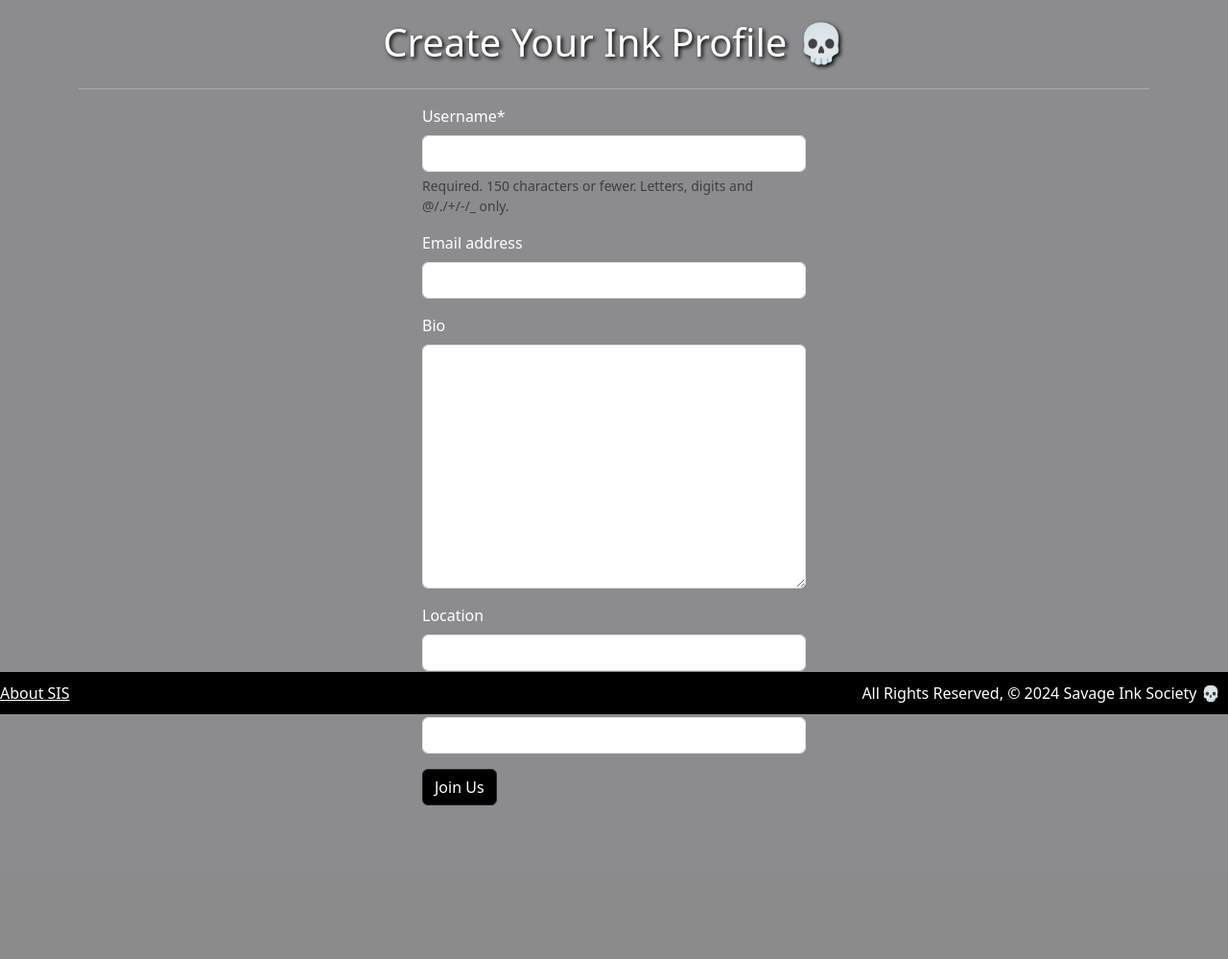
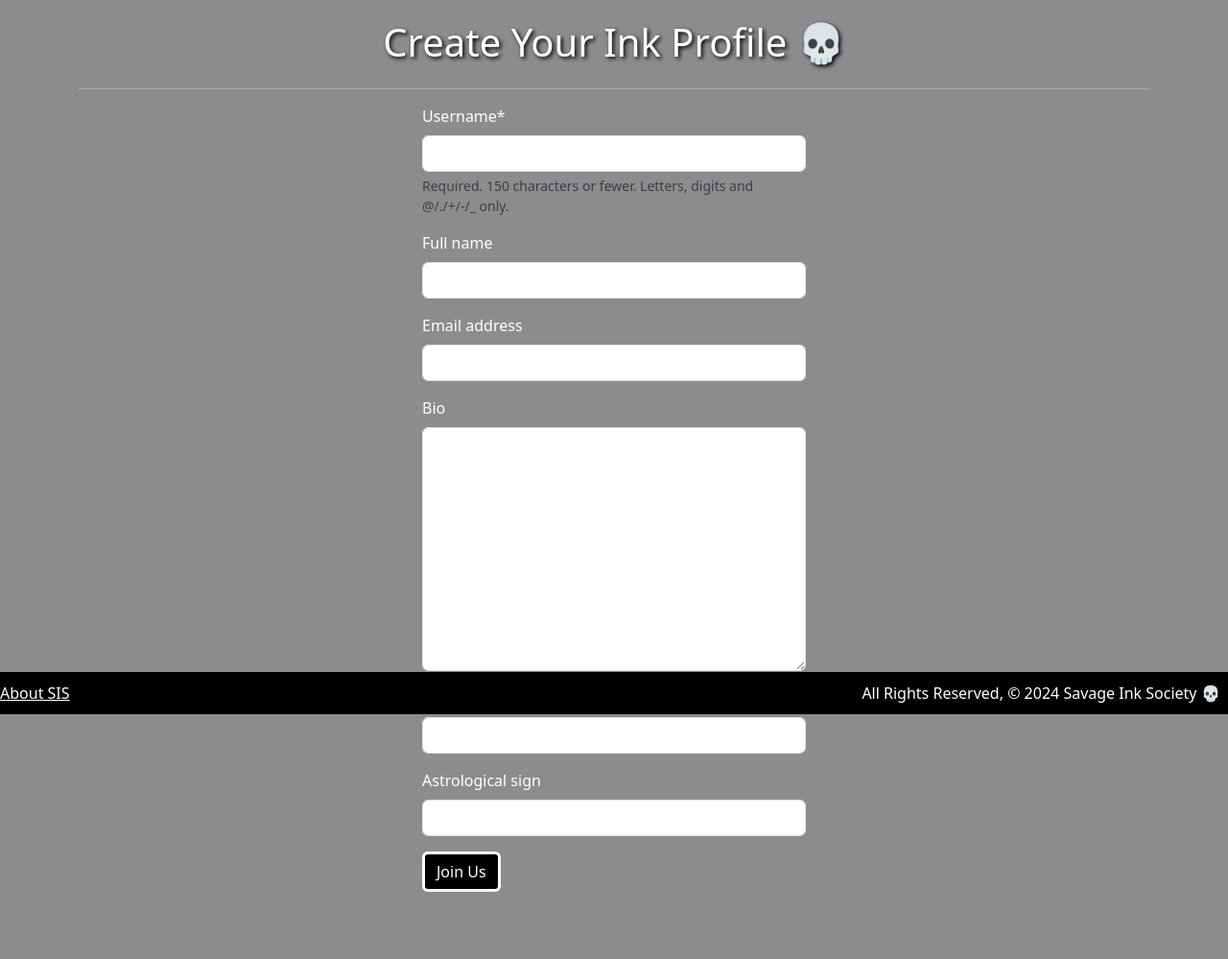
Before and after one commit to dean0machin0-ga/P4, a Django app: page /profiles/create in a window 1280 px wide. Shown: the part 56-1055 px from the top of the page at 96% size. Before the commit the page ends 895 px from the top, so only its background shows below. Run offline with Django 5.2, Linux system fonts and the light colour scheme; some libraries are stand-ins or nearby versions.

Commit message:
CSS and form/code clean up

```diff
--- a/savage_ink_society/sis/main_app/forms.py
+++ b/savage_ink_society/sis/main_app/forms.py
@@ -6,7 +6,7 @@
 class ProfileForm(forms.ModelForm):
     class Meta:
         model = CustomUser
-        fields = ['username', 'email', 'bio', 'location', 'astrological_sign']
+        fields = ['username', 'full_name', 'email', 'bio', 'location', 'astrological_sign']
 
     def __init__(self, *args, **kwargs):
         super(ProfileForm, self).__init__(*args, **kwargs)
@@ -27,4 +27,4 @@
         self.helper.form_class = 'form-horizontal'
         self.helper.label_class = 'col-lg-2'
         self.helper.field_class = 'col-lg-8'
-        self.helper.add_input(Submit('submit', 'Save'))
+        # self.helper.add_input(Submit('submit', 'Save'))
--- a/savage_ink_society/sis/main_app/models.py
+++ b/savage_ink_society/sis/main_app/models.py
@@ -6,6 +6,7 @@
 
 # User Model
 class CustomUser(AbstractUser):
+    full_name = models.CharField(max_length=50, blank=True)
     bio = models.TextField(max_length=250, blank=True)
     location = models.CharField(max_length=255, blank=True)
     astrological_sign = models.CharField(max_length=50, blank=True)
--- a/savage_ink_society/sis/main_app/static/css/style.css
+++ b/savage_ink_society/sis/main_app/static/css/style.css
@@ -18,9 +18,3 @@
     padding-top: 0;
     text-align: right;
 }
-
-@media (max-width: 768px) {
-    form {
-        width: 100%;
-    }
-}
--- a/savage_ink_society/sis/main_app/templates/profiles/details.html
+++ b/savage_ink_society/sis/main_app/templates/profiles/details.html
@@ -20,7 +20,7 @@
         <div class="row">
             {% for photo in profile.photo_set.all %}
                 <div class="col-md-4 mb-3">
-                    <img class="img-fluid rounded" src="{{photo.url}}" alt="Tattoo Photo">
+                    <img class="img-fluid rounded" src="{{photo.url}}" alt="Tattoo Photo" style="width: 50%;">
                 </div>
             {% empty %}
                 <div class="card-panel black-text center-align">All My Dreams Are Dead 💀</div>
@@ -28,12 +28,12 @@
         </div>
 
         <!-- Add Photo Form -->
-        <form action="{% url 'add_photo' profile.id %}" enctype="multipart/form-data" method="POST" class="card-panel mt-4">
+        <form action="{% url 'add_photo' profile.id %}" enctype="multipart/form-data" method="POST" class="card-panel mt-4" style="margin-bottom: 7rem;">
             {% csrf_token %}
             <div class="mb-3">
                 <input type="file" name="photo-file" class="form-control">
             </div>
-            <button type="submit" class="btn btn-success" style="background-color: black; border-color: white;">Upload Dreams</button>
+            <button type="submit" class="btn btn-primary" style="background-color: black; border-color: white; color: white;">Upload Dreams</button>
         </form>
     </div>
 {% endblock %}
--- a/savage_ink_society/sis/main_app/templates/profiles/list.html
+++ b/savage_ink_society/sis/main_app/templates/profiles/list.html
@@ -13,7 +13,7 @@
                     <h5 class="card-title">
                         <u>{{ profile.username }}</u>
                     </h5>
-                    <p class="card-text"><strong>Name: </strong>{{ profile.get_full_name|linebreaks }}</p>
+                    <p class="card-text"><strong>Name: </strong>{{ profile.username|linebreaks }}</p>
                     <p class="card-text"><strong>Location: </strong>{{ profile.location|linebreaks }}</p>
                 </div>
             </a>
--- a/savage_ink_society/sis/main_app/templates/profiles/profile_form.html
+++ b/savage_ink_society/sis/main_app/templates/profiles/profile_form.html
@@ -3,14 +3,14 @@
 {% load crispy_forms_tags %}
 
 {% block content %}
-<div style="display: flex; flex-direction: column; justify-content: center; align-items: center; margin-bottom: 50px;">
+<div style="display: flex; flex-direction: column; justify-content: center; align-items: center; margin-bottom: 45px;">
     <h1 class="text-white" style="text-shadow: 2px 2px 4px #000;">Create Your Ink Profile 💀</h1>
     <hr class="bg-white" style="width: 100%; border-color: white">
 
     <form method="post" enctype="multipart/form-data" style="max-width: 400px; margin: auto;">
         {% csrf_token %}
         {{ form|crispy }}
-        <button type="submit" class="btn btn-dark" style="margin-bottom: 25px; background-color: black;">Join Us</button>
+        <button type="submit" class="btn btn-dark" style="margin-bottom: 25px; background-color: black; border: solid white;">Join Us</button>
     </form>
 </div>
 {% endblock %}
```
Also changed, not shown: savage_ink_society/sis/main_app/templates/comments/comment_form.html (+6 -5 lines), savage_ink_society/sis/main_app/migrations/0002_customuser_full_name_alter_customuser_bio.py (added).
